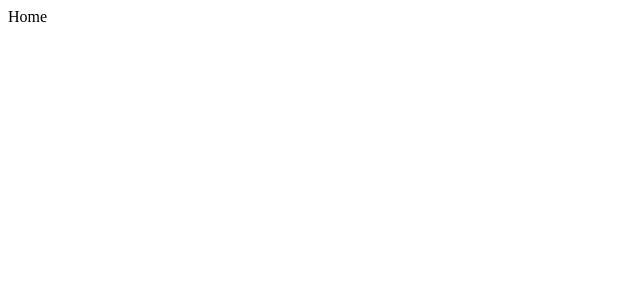
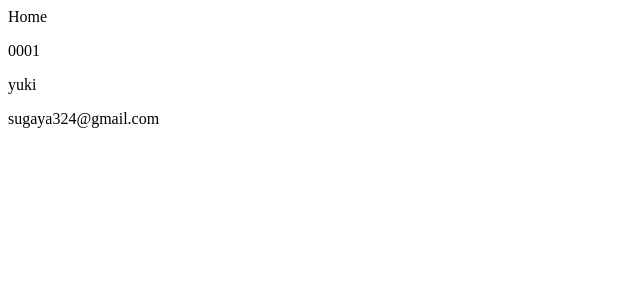
Before and after one commit to sugaya24/joinus, a React (Create React App) app: page /login in a window 1280 px wide. Both pictures are taken after a click on the button "Login". Shown: the top 300 px of the page, without its empty margins (0-640 px from the left). Built offline with nearby package versions, Linux system fonts and the light colour scheme.

Commit message:
ADD: Install selector

```diff
--- a/package.json
+++ b/package.json
@@ -20,6 +20,7 @@
     "react-router": "^5.2.0",
     "react-scripts": "4.0.0",
     "redux": "^4.0.5",
+    "reselect": "^4.0.0",
     "typescript": "^4.0.5",
     "web-vitals": "^0.2.4"
   },
--- /dev/null
+++ b/src/reducks/users/selector.ts
@@ -0,0 +1,12 @@
+import { createSelector } from 'reselect';
+
+const usersSelector = (state: any) => state.users;
+
+export const getUserId = createSelector([usersSelector], (state) => state.uid);
+
+export const getUserName = createSelector(
+  [usersSelector],
+  (state) => state.username
+);
+
+export const getEmail = createSelector([usersSelector], (state) => state.email);
--- a/src/reducks/users/types.ts
+++ b/src/reducks/users/types.ts
@@ -1,6 +1,6 @@
-export interface UsersInfo {
+export type UsersInfo = {
   isSignedIn: boolean;
   uid: string;
   username: string;
   email: string;
-}
+};
--- a/src/templates/Home.tsx
+++ b/src/templates/Home.tsx
@@ -1,7 +1,21 @@
 import React from 'react';
+import { getUserId, getUserName, getEmail } from '../reducks/users/selector';
+import { useSelector } from 'react-redux';
 
 const Home = () => {
-  return <div>Home</div>;
+  const selector = useSelector((state) => state);
+  const uid = getUserId(selector);
+  const username = getUserName(selector);
+  const email = getEmail(selector);
+
+  return (
+    <div>
+      Home
+      <p>{uid}</p>
+      <p>{username}</p>
+      <p>{email}</p>
+    </div>
+  );
 };
 
 export default Home;
--- a/src/templates/Login.tsx
+++ b/src/templates/Login.tsx
@@ -1,15 +1,29 @@
 import React from 'react';
-import { useDispatch, useSelector } from 'react-redux';
+import { useDispatch } from 'react-redux';
 import { push } from 'connected-react-router';
+import { signInAction } from '../reducks/users/actions';
 
 const Login = () => {
   const dispatch = useDispatch();
-  const selector = useSelector((state) => state);
 
   return (
     <div>
       <h2>Login</h2>
-      <button onClick={() => dispatch(push('/'))}>Login</button>
+      <button
+        onClick={() => {
+          dispatch(
+            signInAction({
+              isSignedIn: true,
+              uid: '0001',
+              username: 'yuki',
+              email: 'sugaya324@gmail.com',
+            })
+          );
+          dispatch(push('/'));
+        }}
+      >
+        Login
+      </button>
     </div>
   );
 };
```
Also changed, not shown: 1 other file (tests, documents, lock files or other folders).
